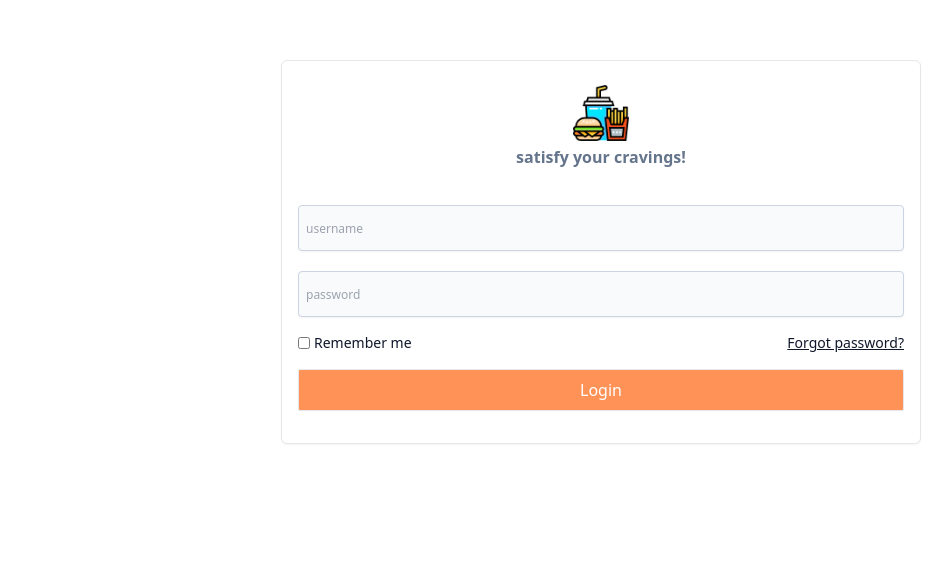
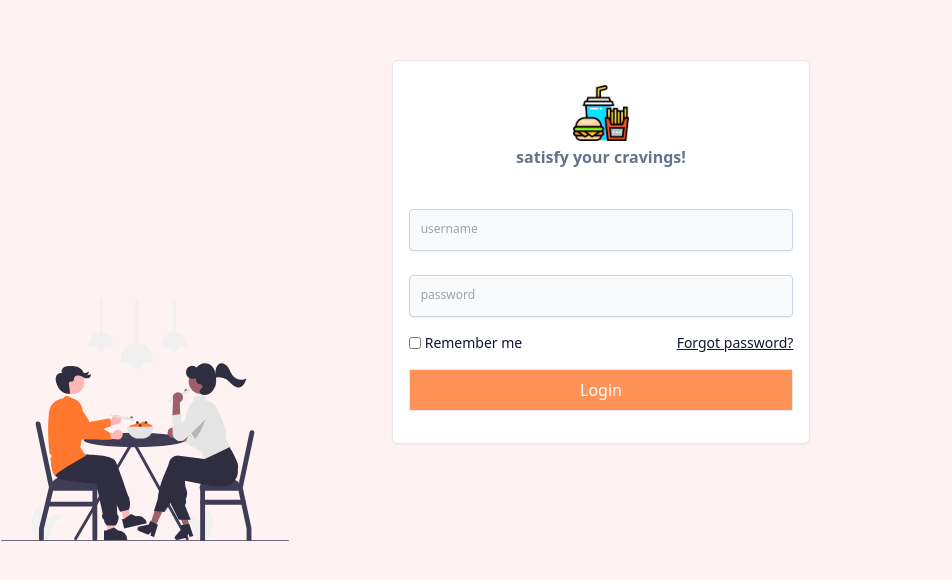
Before and after one commit to Mariat28/food-order-app, a React (Create React App) app: page / in a window 1280 px wide. Shown: the part 148-728 px from the top of the page, without its empty margins (39-991 px from the left). Built offline with nearby package versions, Linux system fonts and the light colour scheme; the HTML template or start-up script is replaced by a standard one.

Commit message:
login page design update

```diff
--- a/src/components/login/LoginPage.js
+++ b/src/components/login/LoginPage.js
@@ -1,5 +1,8 @@
 import Logo from "../../assets/images/fast-food.png";
+import DiningIcon from "../../assets/images/dining.svg";
+
 import FloatingInput from "../ui/FloatingInput";
+import React from "react";
 const LoginPage = () => {
   const usernameChangeHandler =(username)=>{
     console.log('username', username);
@@ -8,8 +11,9 @@ const LoginPage = () => {
     console.log('password', password);
   }
   return (
-    <div className="flex justify-center items-center h-full">
-      <div className="bg-white shadow-sm rounded-md h-96 w-1/2 border">
+    <React.Fragment>
+      <div className="flex justify-center items-center h-full bg-red-50 p-3">
+        <div className="bg-white shadow-sm rounded-md h-96 w-full md:w-1/2 xl:w-2/6 border">
           <div className="flex flex-col items-center p-4 ">
             <img src={Logo} alt="logo" className="w-14 mt-2" />
             <span className="text-slate-500 mt-1 font-semibold font-sans">
@@ -31,7 +35,11 @@ const LoginPage = () => {
               </div>
           </form>
         </div>
+        <div className="absolute bottom-10 left-10  w-fit invisible md:visible">
+          <img src={DiningIcon} alt="dining-icon" className="lg:h-96 lg:w-72 h-48 w-48"/>
         </div>
+      </div>
+    </React.Fragment>
   );
 };
 export default LoginPage;
--- a/src/components/ui/FloatingInput.js
+++ b/src/components/ui/FloatingInput.js
@@ -12,14 +12,14 @@ const FloatingInput = (props) => {
         type={props.type}
         id={props.id}
         placeholder="Mariat Ndagire"
-        className="flex-1 text-base appearance-none bg-slate-50 rounded p-2.5 mt-1 w-full peer border border-slate-300 placeholder-transparent  shadow-sm focus:rounded-md focus:border-yellow-650 focus:outline-none focus:border-0 focus:border-b"
+        className="flex-1 appearance-none bg-slate-50 rounded p-2.5 mt-2 text-sm w-full peer border border-slate-300 placeholder-transparent  shadow-sm focus:rounded-md focus:border-yellow-650 focus:outline-none focus:border-0 focus:border-b"
         autoComplete="off"
         value={inputValue}
         onChange={InputChangeHandler}
       />
       <label
         htmlFor={props.id}
-        className=" ml-4 top-4 absolute  -translate-y-2 -translate-x-2 peer-focus:-translate-y-2 text-gray-400 text-xs duration-300 peer-placeholder-shown:text-gray-400 peer-placeholder-shown:top-7"
+        className=" ml-5 top-4 absolute  -translate-y-2 -translate-x-2 peer-focus:-translate-y-2 text-gray-400 text-xs duration-300 peer-placeholder-shown:text-gray-400 peer-placeholder-shown:top-7"
       >
         {props.label}
       </label>
```
Also changed, not shown: src/assets/images/dining.svg (added). Lines whose indentation alone changed are shown as unchanged.
